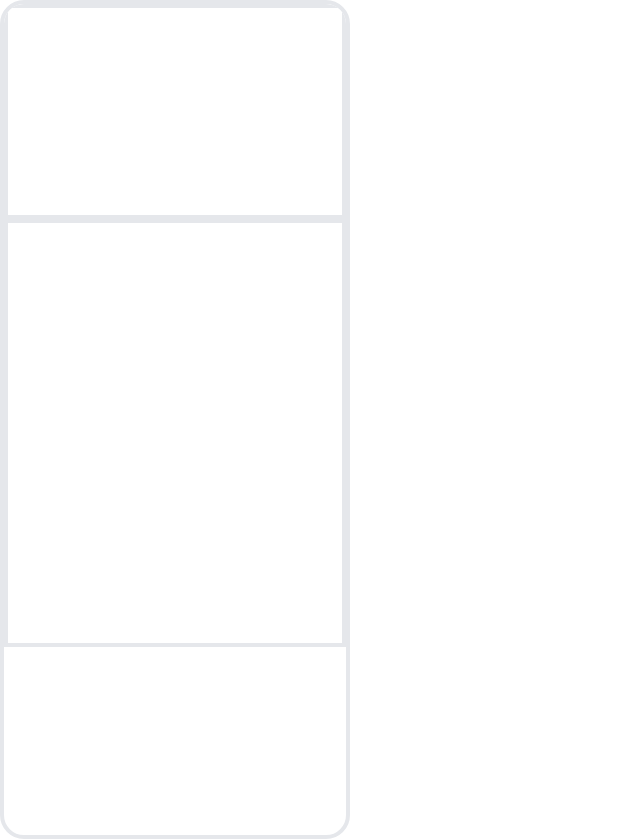
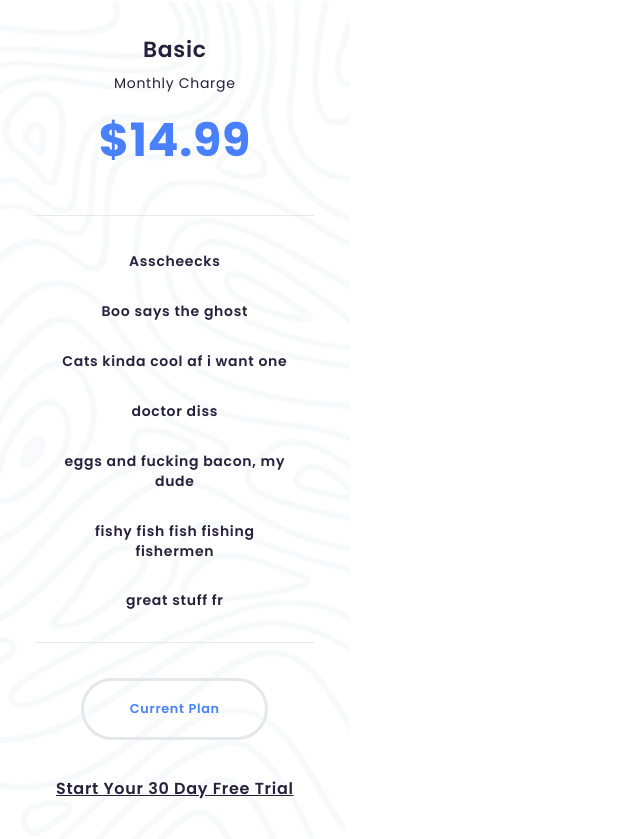
Before and after one commit to Kamba56/Migasuto2, a React (Vite) app: page / in a window 1280 px wide. Shown: the whole page, without its empty margins (0-640 px from the left). Built offline with nearby package versions, Linux system fonts and the light colour scheme.

Commit message:
fetched menuitems
yyyyyup

```diff
--- /dev/null
+++ b/src/Pages/subscription/assets/dummyData.tsx
@@ -0,0 +1,34 @@
+export const subPlans = [
+  {
+    name: "Basic",
+    price: "$14.99",
+    features: ["Free Setup", "Bandwidth Limit 10 GB", "20 User Connection"],
+    isCurrent: false,
+  },
+  {
+    name: "Standard",
+    price: "$49.99",
+    features: [
+      "Free Setup",
+      "Bandwidth Limit 10 GB",
+      "20 User Connection",
+      "Analytics Report",
+      "Public API Access",
+    ],
+    isCurrent: false,
+  },
+  {
+    name: "Premium",
+    price: "$89.99",
+    features: [
+      "Free Setup",
+      "Bandwidth Limit 10 GB",
+      "20 User Connection",
+      "Analytics Report",
+      "Public API Access",
+      "Plugins Intregation",
+      "Custom Content Management",
+    ],
+    isCurrent: false,
+  },
+];
--- /dev/null
+++ b/src/Pages/subscription/components/Button.tsx
@@ -0,0 +1,11 @@
+interface buttonprop {
+  isactive: boolean;
+}
+
+export default function Button(/*{isactive}:buttonprop*/) {
+  return (
+    <button className="mb-[3em] w-[60.4%] aspect-[3/1] rounded-[2.7em] 3xl border-[0.25em] text-[0.8rem] text-[#4880FF] font-semibold">
+      Current Plan
+    </button>
+  );
+}
--- a/src/Pages/subscription/components/Plan.tsx
+++ b/src/Pages/subscription/components/Plan.tsx
@@ -1,4 +1,7 @@
 import React from "react";
+import { Link } from "react-router";
+import Button from "./Button";
+import pattern from "../assets/bgfrfr.png";
 interface PlanProps {
   title: string;
   price: string;
@@ -7,24 +10,41 @@
 }
 
 export default function Plan(/*{ title, price, features, upgrade }: PlanProps*/) {
-  const title = "basic";
-  const price = 50;
+  const title = "Basic";
+  const price = "$14.99";
   const features = [
-    "asscheecks",
-    "boo says the ghost",
-    "cats kinda cool af i want one",
+    "Asscheecks",
+    "Boo says the ghost",
+    "Cats kinda cool af i want one",
     "doctor diss",
     "eggs and fucking bacon, my dude",
     "fishy fish fish fishing fishermen",
     "great stuff fr",
   ];
   return (
-    <div className="flex-col border-4 max-w-[21.85rem] aspect-[5/12] rounded-3xl overflow-hidden">
-      <div className="h-[215px] w-full box-border border-4"></div>
-      <div className="py-[2.5em] px-[3.12em] h-[428px] w-full box-border border-4">
+    <div
+      className="flex flex-col bg-cover bg-center items-center border-[0rem] border-[#979797ff] max-w-[21.85rem] aspect-[5/12] rounded-3xl px-[1.25rem] overflow-hidden"
+      style={{ backgroundImage: `url(${pattern})` }}
+    >
+      <div className="h-[215px] w-full box-border py-[2.5rem] text-center">
+        <h3 className="text-[1.37rem] font-semibold mb-[0.6em]">{title}</h3>
+        <p className="text-[1em]  mb-[0.6em]">Monthly Charge</p>
+        <h1 className="text-[2.87rem] mt-[0.8em] font-bold text-[#4880ff]">
+          {price}
+        </h1>
+      </div>
+      <div className="text-top pt-[2.5em] px-[1.37em] h-[26.75rem] w-[90%] box-border border-y-[0.12em]">
         {features.map((feature: string) => (
-          <p className=""></p>
+          <p className="mb-[1.87rem] text-center text-[1em] font-semibold">
+            {feature}
+          </p>
         ))}
+      </div>
+      <div className="pt-[2.5em] flex flex-col w-full mx-[-1.25rem] items-center">
+        <Button />
+        <Link to={""} className="underline text-[1rem] font-semibold">
+          Start Your 30 Day Free Trial
+        </Link>
       </div>
     </div>
   );
```
Also changed, not shown: src/Pages/subscription/assets/bgfrfr.png (added).
